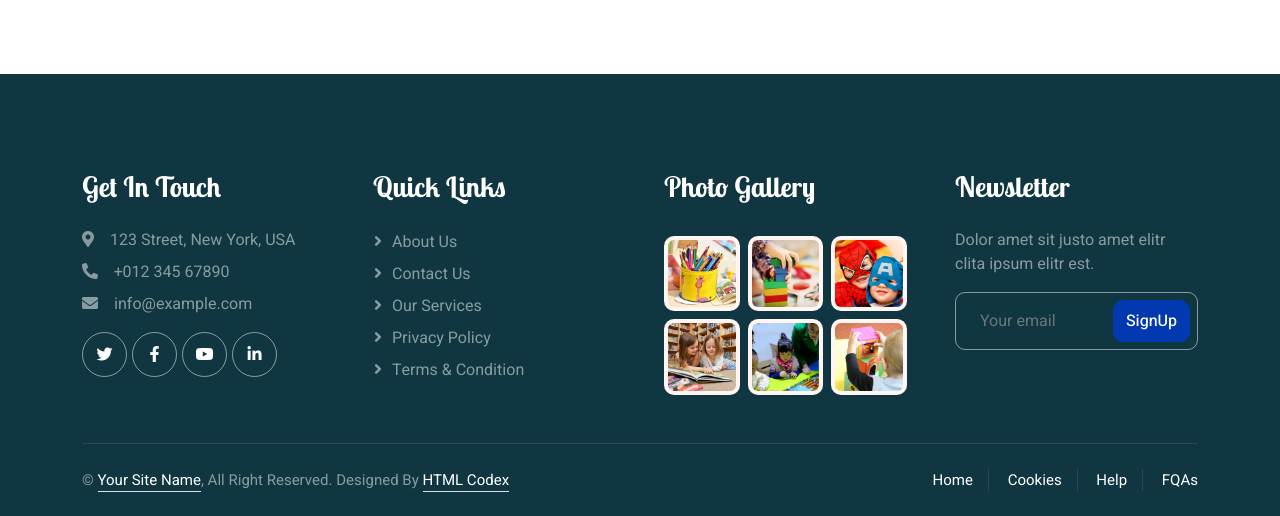
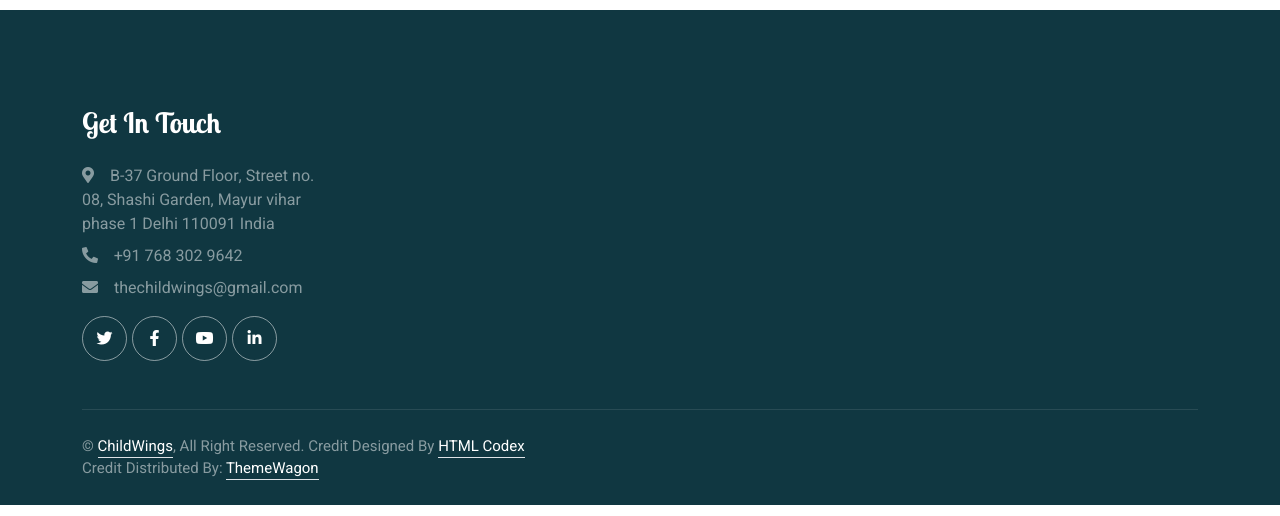
Before and after one commit to SuperBytesApp/childwings, a plain HTML site: page contact.html in a window 1280 px wide. Shown: the part 1458-1974 px from the top of the page. Drawn offline with nearby package versions, Linux system fonts and the light colour scheme.

Commit message:
Update contact.html

```diff
--- a/contact.html
+++ b/contact.html
@@ -3,7 +3,7 @@
 
 <head>
     <meta charset="utf-8">
-    <title>Kider - Preschool Website Template</title>
+    <title>ChildWings Therapy Center</title>
     <meta content="width=device-width, initial-scale=1.0" name="viewport">
     <meta content="" name="keywords">
     <meta content="" name="description">
@@ -56,7 +56,6 @@
             <div class="collapse navbar-collapse" id="navbarCollapse">
                 <div class="navbar-nav mx-auto">
                     <a href="index.html" class="nav-item nav-link">Home</a>
-                    <a href="about.html" class="nav-item nav-link">About Us</a>
                     <a href="classes.html" class="nav-item nav-link">Programs</a>
                     <a href="contact.html" class="nav-item nav-link active">Contact Us</a>
                 </div>
@@ -71,13 +70,7 @@
         <div class="container-xxl py-5 page-header position-relative mb-5">
             <div class="container py-5">
                 <h1 class="display-2 text-white animated slideInDown mb-4">Contact Us</h1>
-                <nav aria-label="breadcrumb animated slideInDown">
-                    <ol class="breadcrumb">
-                        <li class="breadcrumb-item"><a href="#">Home</a></li>
-                        <li class="breadcrumb-item"><a href="#">Pages</a></li>
-                        <li class="breadcrumb-item text-white active" aria-current="page">Contact Us</li>
-                    </ol>
-                </nav>
+
             </div>
         </div>
         <!-- Page Header End -->
@@ -88,8 +81,7 @@
             <div class="container">
                 <div class="text-center mx-auto mb-5 wow fadeInUp" data-wow-delay="0.1s" style="max-width: 600px;">
                     <h1 class="mb-3">Get In Touch</h1>
-                    <p>Eirmod sed ipsum dolor sit rebum labore magna erat. Tempor ut dolore lorem kasd vero ipsum sit
-                        eirmod sit. Ipsum diam justo sed rebum vero dolor duo.</p>
+                    <p>Contact Us.</p>
                 </div>
                 <div class="row g-4 mb-5">
                     <div class="col-md-6 col-lg-4 text-center wow fadeInUp" data-wow-delay="0.1s">
@@ -164,15 +156,15 @@
         <!-- Contact End -->
 
 
-        <!-- Footer Start -->
+      <!-- Footer Start -->
         <div class="container-fluid bg-dark text-white-50 footer pt-5 mt-5 wow fadeIn" data-wow-delay="0.1s">
             <div class="container py-5">
                 <div class="row g-5">
                     <div class="col-lg-3 col-md-6">
                         <h3 class="text-white mb-4">Get In Touch</h3>
-                        <p class="mb-2"><i class="fa fa-map-marker-alt me-3"></i>123 Street, New York, USA</p>
-                        <p class="mb-2"><i class="fa fa-phone-alt me-3"></i>+012 345 67890</p>
-                        <p class="mb-2"><i class="fa fa-envelope me-3"></i>info@example.com</p>
+                        <p class="mb-2"><i class="fa fa-map-marker-alt me-3"></i>B-37 Ground Floor, Street no. 08, Shashi Garden, Mayur vihar phase 1 Delhi 110091 India</p>
+                        <p class="mb-2"><i class="fa fa-phone-alt me-3"></i>+91 768 302 9642</p>
+                        <p class="mb-2"><i class="fa fa-envelope me-3"></i>thechildwings@gmail.com</p>
                         <div class="d-flex pt-2">
                             <a class="btn btn-outline-light btn-social" href=""><i class="fab fa-twitter"></i></a>
                             <a class="btn btn-outline-light btn-social" href=""><i class="fab fa-facebook-f"></i></a>
@@ -180,64 +172,21 @@
                             <a class="btn btn-outline-light btn-social" href=""><i class="fab fa-linkedin-in"></i></a>
                         </div>
                     </div>
-                    <div class="col-lg-3 col-md-6">
-                        <h3 class="text-white mb-4">Quick Links</h3>
-                        <a class="btn btn-link text-white-50" href="">About Us</a>
-                        <a class="btn btn-link text-white-50" href="">Contact Us</a>
-                        <a class="btn btn-link text-white-50" href="">Our Services</a>
-                        <a class="btn btn-link text-white-50" href="">Privacy Policy</a>
-                        <a class="btn btn-link text-white-50" href="">Terms & Condition</a>
-                    </div>
-                    <div class="col-lg-3 col-md-6">
-                        <h3 class="text-white mb-4">Photo Gallery</h3>
-                        <div class="row g-2 pt-2">
-                            <div class="col-4">
-                                <img class="img-fluid rounded bg-light p-1" src="img/classes-1.jpg" alt="">
-                            </div>
-                            <div class="col-4">
-                                <img class="img-fluid rounded bg-light p-1" src="img/classes-2.jpg" alt="">
-                            </div>
-                            <div class="col-4">
-                                <img class="img-fluid rounded bg-light p-1" src="img/classes-3.jpg" alt="">
-                            </div>
-                            <div class="col-4">
-                                <img class="img-fluid rounded bg-light p-1" src="img/classes-4.jpg" alt="">
-                            </div>
-                            <div class="col-4">
-                                <img class="img-fluid rounded bg-light p-1" src="img/classes-5.jpg" alt="">
-                            </div>
-                            <div class="col-4">
-                                <img class="img-fluid rounded bg-light p-1" src="img/classes-6.jpg" alt="">
-                            </div>
-                        </div>
-                    </div>
-                    <div class="col-lg-3 col-md-6">
-                        <h3 class="text-white mb-4">Newsletter</h3>
-                        <p>Dolor amet sit justo amet elitr clita ipsum elitr est.</p>
-                        <div class="position-relative mx-auto" style="max-width: 400px;">
-                            <input class="form-control bg-transparent w-100 py-3 ps-4 pe-5" type="text" placeholder="Your email">
-                            <button type="button" class="btn btn-primary py-2 position-absolute top-0 end-0 mt-2 me-2">SignUp</button>
-                        </div>
-                    </div>
+
+
                 </div>
             </div>
             <div class="container">
                 <div class="copyright">
                     <div class="row">
                         <div class="col-md-6 text-center text-md-start mb-3 mb-md-0">
-                            &copy; <a class="border-bottom" href="#">Your Site Name</a>, All Right Reserved.
+                            &copy; <a class="border-bottom" href="#">ChildWings</a>, All Right Reserved.
 
 							<!--/*** This template is free as long as you keep the footer author’s credit link/attribution link/backlink. If you'd like to use the template without the footer author’s credit link/attribution link/backlink, you can purchase the Credit Removal License from "https://htmlcodex.com/credit-removal". Thank you for your support. ***/-->
-							Designed By <a class="border-bottom" href="https://htmlcodex.com">HTML Codex</a>
+							Credit Designed By <a class="border-bottom" href="https://htmlcodex.com">HTML Codex</a>
+                            <br>Credit Distributed By: <a class="border-bottom" href="https://themewagon.com" target="_blank">ThemeWagon</a>
                         </div>
-                        <div class="col-md-6 text-center text-md-end">
-                            <div class="footer-menu">
-                                <a href="">Home</a>
-                                <a href="">Cookies</a>
-                                <a href="">Help</a>
-                                <a href="">FQAs</a>
-                            </div>
-                        </div>
+
                     </div>
                 </div>
             </div>
```
